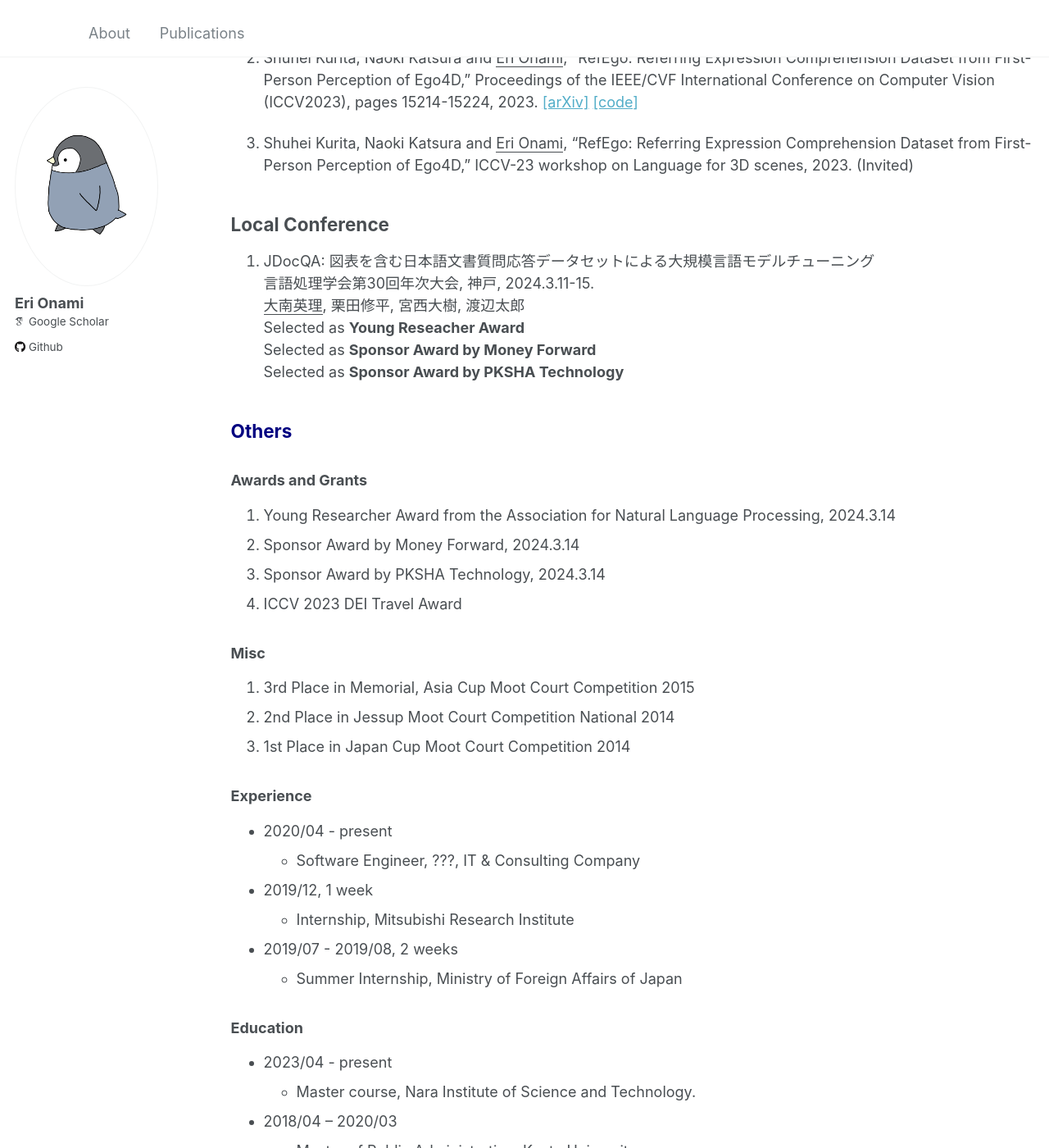
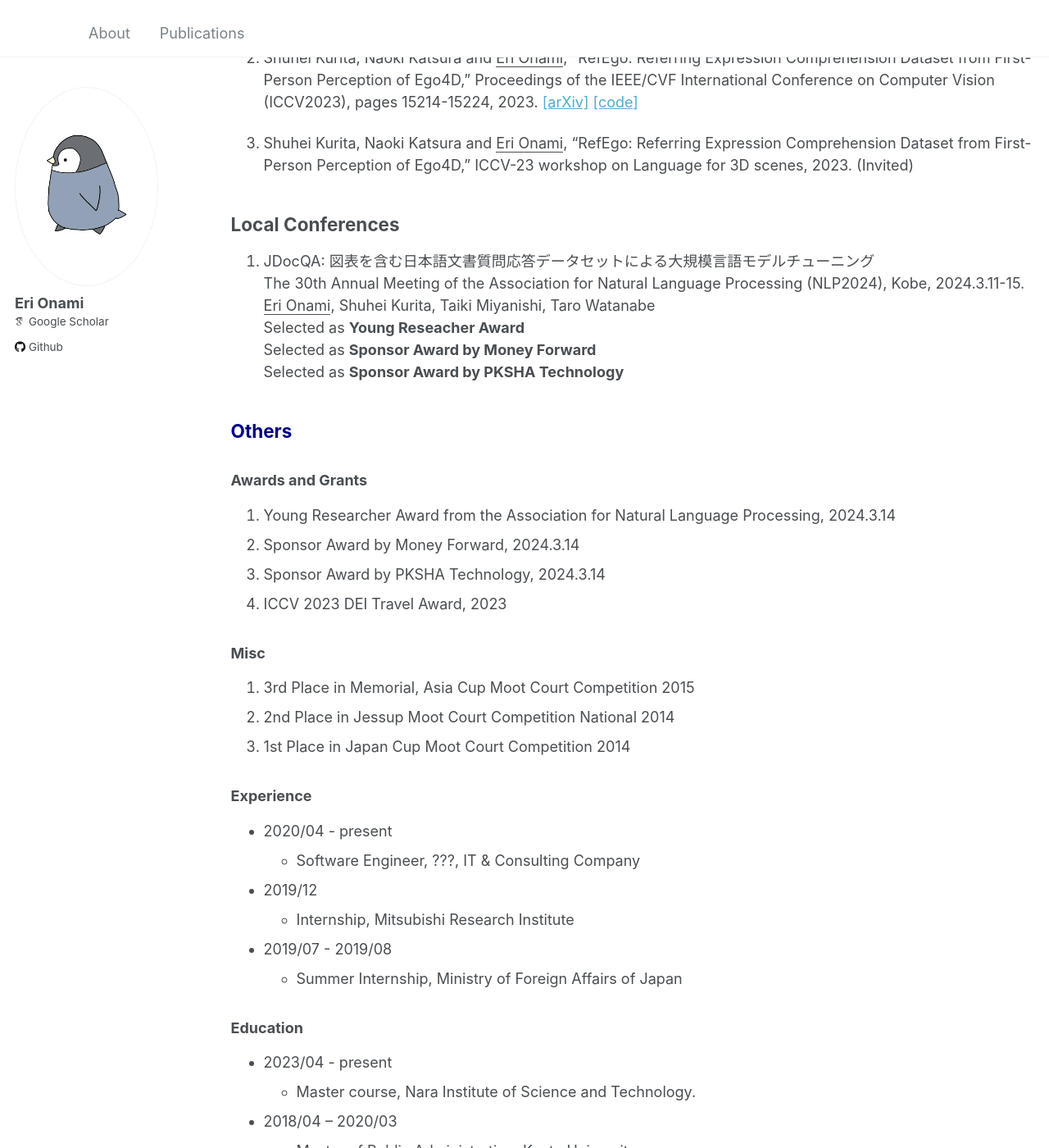
Before and after one commit to mizuumi/mizuumi.github.io, a Jekyll site: the page built from _pages/publications.md, in a window 1280 px wide and 1400 px high, scrolled down 371 px. Shown: the whole window at 82% size. Built offline with Jekyll 4.4.1, drawn with Linux system fonts in a browser that asks for light colours; some web fonts are replaced.

Commit message:
fixed style

```diff
--- a/_pages/publications.md
+++ b/_pages/publications.md
@@ -24,10 +24,10 @@ Proceedings of the IEEE/CVF International Conference on Computer Vision (ICCV202
 ICCV-23 workshop on Language for 3D scenes, 2023. (Invited)
 
 
-## Local Conference
+## Local Conferences
 1. JDocQA: 図表を含む日本語文書質問応答データセットによる大規模言語モデルチューニング<br/>
-言語処理学会第30回年次大会, 神戸, 2024.3.11-15.<br/>
-<u>大南英理</u>, 栗田修平, 宮西大樹, 渡辺太郎<br/>
+The 30th Annual Meeting of the Association for Natural Language Processing (NLP2024), Kobe, 2024.3.11-15.<br/>
+<u>Eri Onami</u>, Shuhei Kurita, Taiki Miyanishi, Taro Watanabe<br/>
 Selected as **Young Reseacher Award**<br/>
 Selected as **Sponsor Award by Money Forward**<br/>
 Selected as **Sponsor Award by PKSHA Technology**<br/>
@@ -39,7 +39,7 @@ Selected as **Sponsor Award by PKSHA Technology**<br/>
 1. Young Researcher Award from the Association for Natural Language Processing, 2024.3.14
 1. Sponsor Award by Money Forward, 2024.3.14
 1. Sponsor Award by PKSHA Technology, 2024.3.14
-1. ICCV 2023 DEI Travel Award
+1. ICCV 2023 DEI Travel Award, 2023
 
 ### Misc
 1. 3rd Place in Memorial, Asia Cup Moot Court Competition 2015
@@ -49,9 +49,9 @@ Selected as **Sponsor Award by PKSHA Technology**<br/>
 ### Experience
 * 2020/04 - present
   * Software Engineer, ???, IT & Consulting Company
-* 2019/12, 1 week
+* 2019/12
   * Internship, Mitsubishi Research Institute
-* 2019/07 - 2019/08, 2 weeks
+* 2019/07 - 2019/08
   * Summer Internship, Ministry of Foreign Affairs of Japan
 
 ### Education
```
Also changed, not shown: _pages/about.md (+2 -1 lines).
